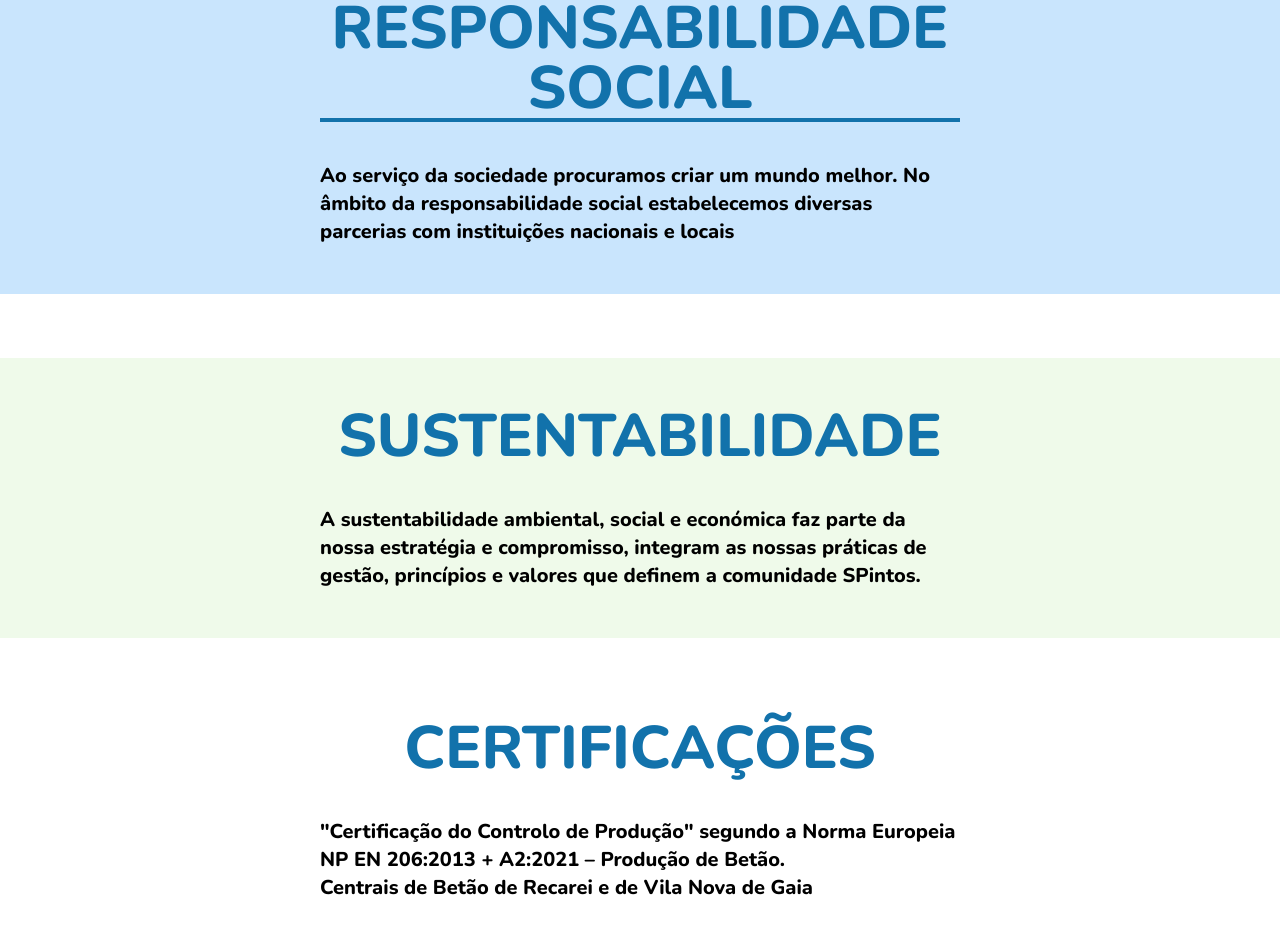
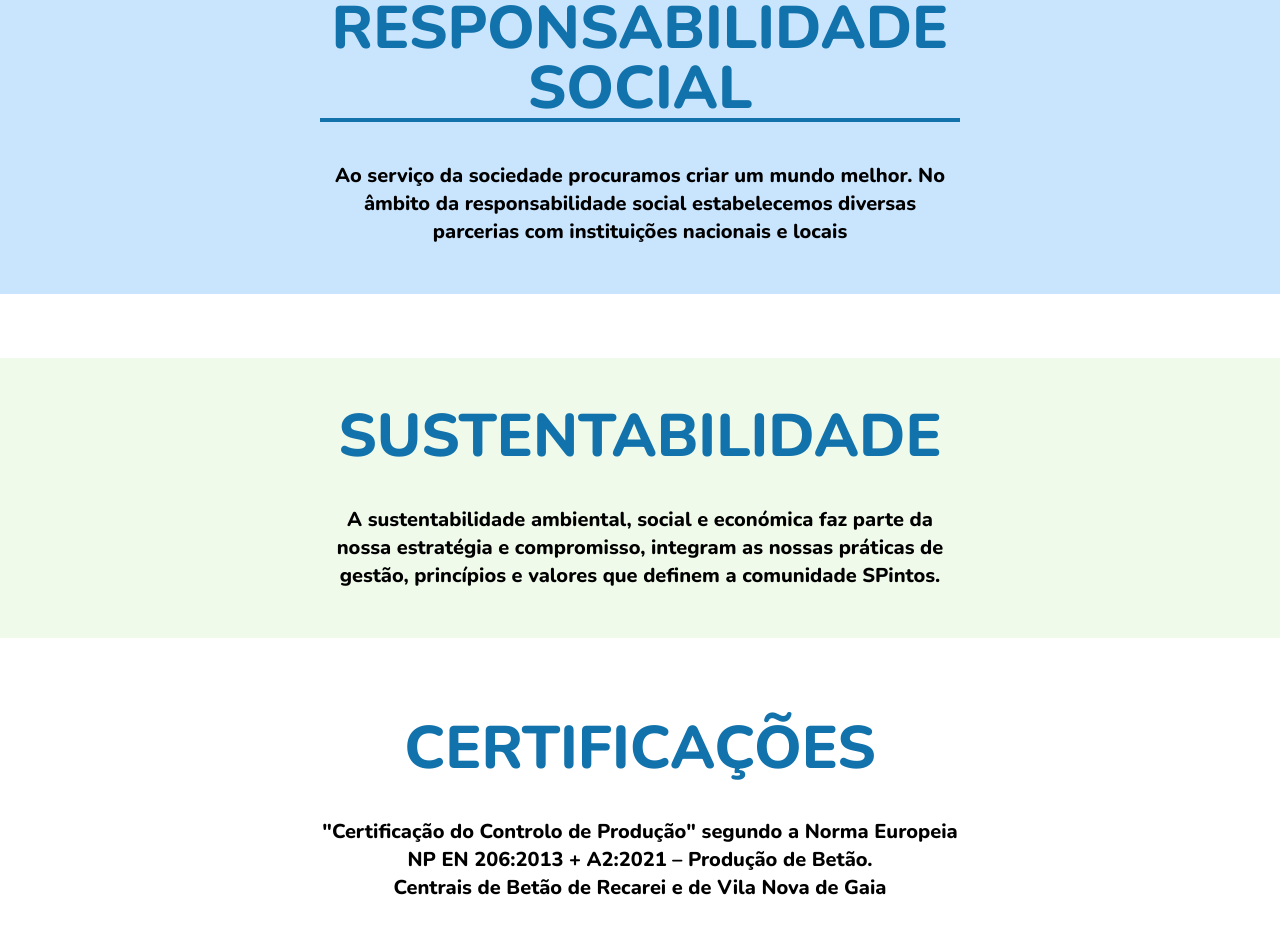
Before and after one commit to Fran-Lopez-Laperal/proyectPintos, a React (Vite) app in the folder WEB/: page /planejar-e-construir in a window 1280 px wide. Shown: the part 1640-2592 px from the top of the page. Built offline with nearby package versions, Linux system fonts and the light colour scheme; no server answers.

Commit message:
update and fixx

```diff
--- /dev/null
+++ b/WEB/src/components/BetaoImages.jsx
@@ -0,0 +1,21 @@
+import Masonry, { ResponsiveMasonry } from 'react-responsive-masonry';
+import data from '../assets/docs/ImobiliariaDocs.json';
+
+const PUBLIC_URL = 'http://127.0.0.1:5173';
+
+export function BetaoImages() {
+  return (
+    <section className="h-auto">
+      <ResponsiveMasonry columnsCountBreakPoints={{ 900: 2 }}>
+        <Masonry columnsCount={2} gutter="10px">
+          {data.map((item) => (
+            <div key={item.id} className="masonry-item">
+              <img src={`${PUBLIC_URL}/public/home/${item.img}`} alt={item.title} />
+              {/* <p>{item.text}</p> */}
+            </div>
+          ))}
+        </Masonry>
+      </ResponsiveMasonry>
+    </section>
+  );
+}
--- a/WEB/src/pages/PlanAndbuild.jsx
+++ b/WEB/src/pages/PlanAndbuild.jsx
@@ -39,6 +39,7 @@
           bg="bg-corporative-color3"
           styles="lg:p-12"
           underline="border-b-2 border-corporative-color2 lg:border-b-4 lg:pt-4"
+          textStyles="text-center"
         />
 
         <Sections
@@ -47,6 +48,7 @@
           princípios e valores que definem a comunidade SPintos."
           bg="lg:bg-[#62CB311A]"
           styles="lg:p-12"
+          textStyles="text-center"
         />
 
         <Sections
@@ -58,6 +60,7 @@
               Centrais de Betão de Recarei e de Vila Nova de Gaia
             </>
           }
+          textStyles="text-center"
         />
 
         <section className="flex flex-col gap-4 font-extrabold bg-corporative-color3">
```
